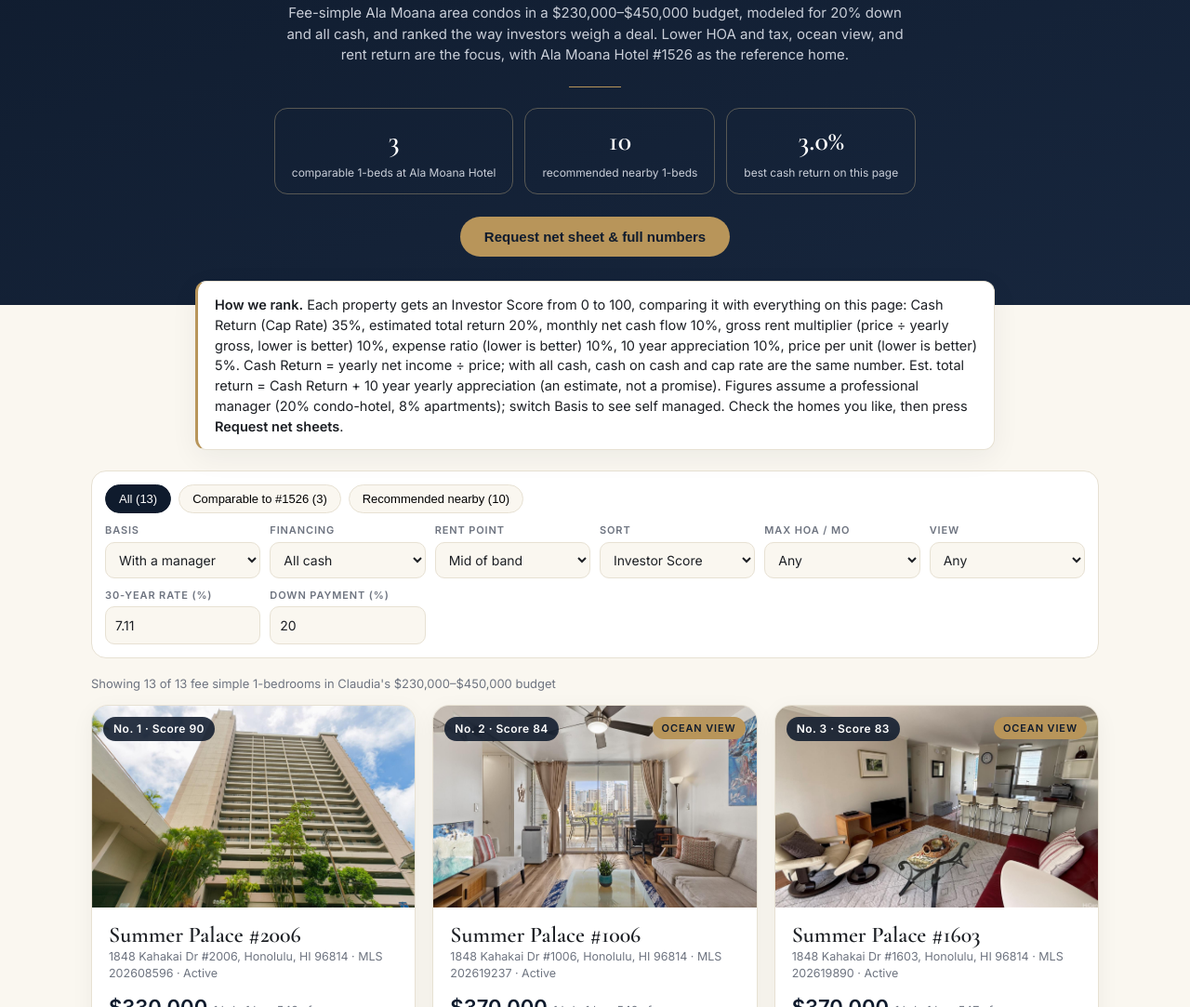
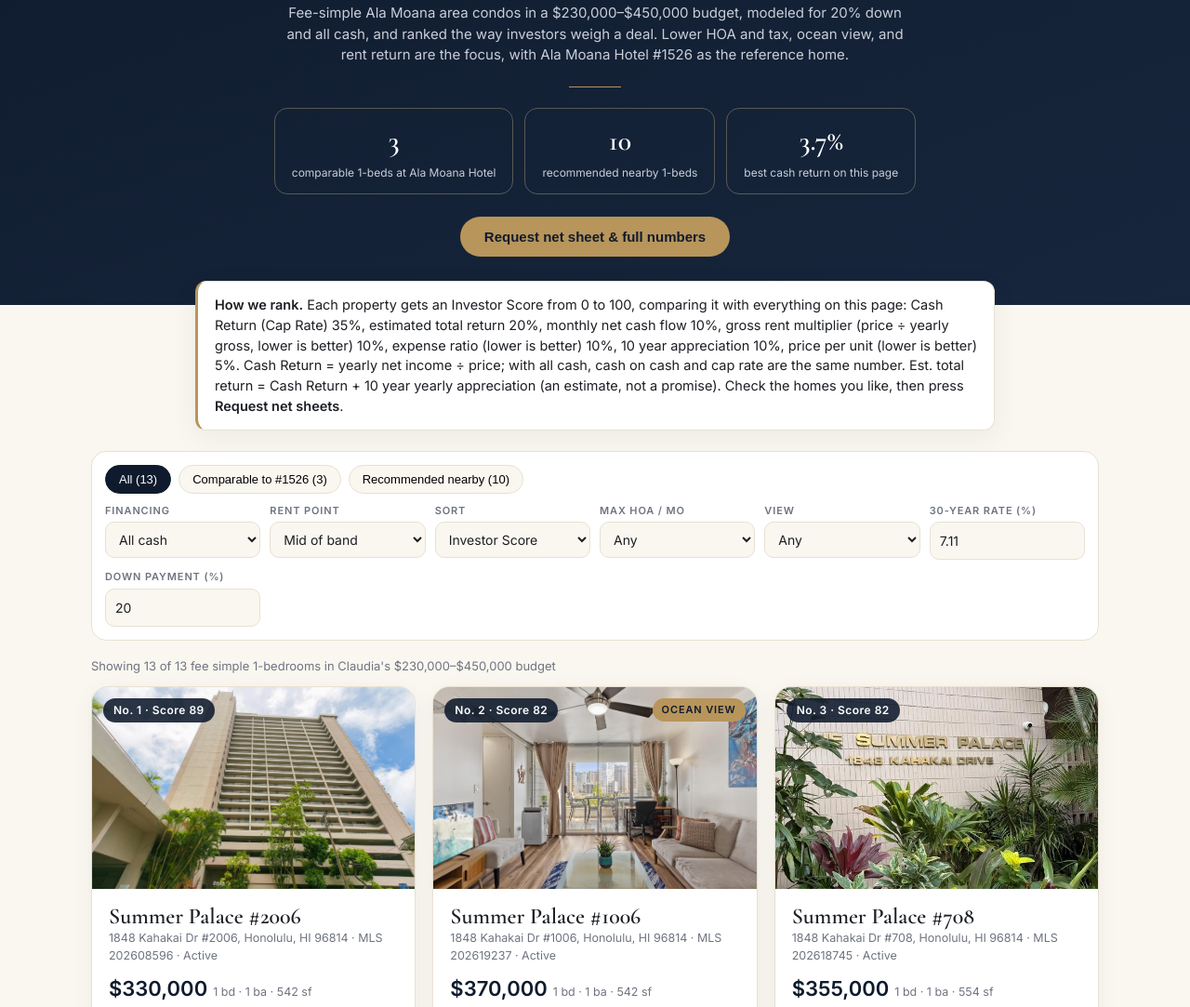
Before and after one commit to CaiZhangHawaiiRealtor/claudia-defazio, a plain HTML site: page index.html in a window 1280 px wide. Shown: the part 220-1303 px from the top of the page at 93% size. Drawn offline with nearby package versions, Linux system fonts and the light colour scheme.

Commit message:
Remove management fees from the shortlist math.
Drop the Basis toggle, management-fee lines, and related copy, and rank every home with no management fee while keeping vacancy, insurance, HOA, tax, and financing assumptions.

Co-authored-by: CaiZhangHawaiiRealtor <CaiZhangHawaiiRealtor@users.noreply.github.com>

```diff
--- a/index.html
+++ b/index.html
@@ -108,15 +108,9 @@ body.sheet-open .bar{visibility:hidden;pointer-events:none}
   <button class="cta" type="button" onclick="openSheet(true)">Request net sheet &amp; full numbers</button>
 </header>
 <div class="wrap">
-  <div class="note"><b>How we rank.</b> Each property gets an Investor Score from 0 to 100, comparing it with everything on this page: Cash Return (Cap Rate) 35%, estimated total return 20%, monthly net cash flow 10%, gross rent multiplier (price ÷ yearly gross, lower is better) 10%, expense ratio (lower is better) 10%, 10 year appreciation 10%, price per unit (lower is better) 5%. Cash Return = yearly net income ÷ price; with all cash, cash on cash and cap rate are the same number. Est. total return = Cash Return + 10 year yearly appreciation (an estimate, not a promise). Figures assume a professional manager (20% condo-hotel, 8% apartments); switch Basis to see self managed. Check the homes you like, then press <b>Request net sheets</b>.</div>
+  <div class="note"><b>How we rank.</b> Each property gets an Investor Score from 0 to 100, comparing it with everything on this page: Cash Return (Cap Rate) 35%, estimated total return 20%, monthly net cash flow 10%, gross rent multiplier (price ÷ yearly gross, lower is better) 10%, expense ratio (lower is better) 10%, 10 year appreciation 10%, price per unit (lower is better) 5%. Cash Return = yearly net income ÷ price; with all cash, cash on cash and cap rate are the same number. Est. total return = Cash Return + 10 year yearly appreciation (an estimate, not a promise). Check the homes you like, then press <b>Request net sheets</b>.</div>
   <div class="filters">
     <div class="chips" id="chips"></div>
-    <div><label>Basis</label>
-      <select id="fBasis">
-        <option value="m">With a manager</option>
-        <option value="s">Self managed</option>
-      </select>
-    </div>
     <div><label>Financing</label>
       <select id="fFin">
         <option value="cash">All cash</option>
@@ -232,12 +226,12 @@ body.sheet-open .bar{visibility:hidden;pointer-events:none}
     <h3>What the numbers include</h3>
     <ul>
       <li>Income is an estimated long-term rent from the Oct 28, 2026 HiCentral Matrix 96814 1-bed lease pull, using a building or size band stated on each card and in Full numbers.</li>
-      <li>Costs taken out: vacancy 5% (assumption); HOA; property tax as shown on the listing source; HO-6 insurance of $45 per month (assumption, from a published Hawaii condo average of $540 per year as of Sep 30, 2026 on insurancequotes.com); and a professional manager of 20% of collected rent for condo-hotel units or 8% for regular apartments, or none when Basis is self managed.</li>
+      <li>Costs taken out: vacancy 5% (assumption); HOA; property tax as shown on the listing source; and HO-6 insurance of $45 per month (assumption, from a published Hawaii condo average of $540 per year as of Sep 30, 2026 on insurancequotes.com).</li>
       <li>Closing costs, reserves, special assessments, utilities not included in HOA, and furniture replacement are not in the cash-in or expense figures.</li>
       <li>Cash Return (Cap Rate) = yearly net income ÷ price. With all cash there is no loan, so cash-on-cash and cap rate are one number. Closing costs are not in it. For the down-payment view, monthly cash flow is after principal and interest at the rate in Filters, and cash-on-cash is annual cash flow ÷ the down payment. The default rate is the Freddie Mac 30-year fixed average of 7.11% as of Nov 12, 2026 (PMMS).</li>
       <li>10-year appreciation uses sold data where it could be sourced, and is otherwise labeled as an assumption. Ala Moana Hotel 1-beds: about 2.8% per year from a thin same-plan sample (#2226 sold $310,000 on Jun 30, 2016; 2026 Matrix solds #907 at $375,000 and #1207 at $445,000). Kapiolani Manor 1-beds: about −1.9% per year from a thin public sample (#909 sold $320,000 on Mar 11, 2016; 2026 public 1-bed solds around $240,000–$270,000). Summer Palace and Atkinson Plaza: about 2.5% per year from the Honolulu County condo median of $390,000 in 2016 (Hawaii DBEDT Data Book) versus the Oahu condo median of $499,000 in October 2026 (Honolulu Board of REALTORS Monthly Statistical Report). A building median for 2016 versus 2026 was not in the HiCentral pull, which only went back to October 2024 for hotel solds. Past appreciation does not predict future prices.</li>
       <li>*Est. total return = Cash Return + 10-year yearly appreciation. It is an estimate for comparing properties, not a forecast or a promise.</li>
-      <li>Investor Score: each metric is ranked against the other properties on this page (0 = weakest, 100 = strongest) and weighted: Cash Return 35, est. total return 20, monthly net cash flow 10 (using the down payment and rate in Filters), gross rent multiplier 10 (lower better), expense ratio 10 (lower better, includes the manager; yearly operating expenses ÷ yearly gross rent; vacancy is applied separately in net income), 10-year appreciation 10, price per unit 5 (lower better; each listing is one home). The self-managed view has its own score.</li>
+      <li>Investor Score: each metric is ranked against the other properties on this page (0 = weakest, 100 = strongest) and weighted: Cash Return 35, est. total return 20, monthly net cash flow 10 (using the down payment and rate in Filters), gross rent multiplier 10 (lower better), expense ratio 10 (lower better; yearly operating expenses ÷ yearly gross rent; vacancy is applied separately in net income), 10-year appreciation 10, price per unit 5 (lower better; each listing is one home).</li>
       <li>Not included: furnishing or renovation, special assessments, depreciation or tax benefits. This is not tax, legal, or lender advice, and it is not a guarantee of income, expenses, or future value.</li>
     </ul>
     <h3>Which listings are here</h3>
@@ -289,14 +283,13 @@ function pmt(loan, annual){
 function pickRent(x, band){ return band==="low"?x.rentLow:band==="high"?x.rentHigh:x.rentMid; }
 function parseRate(){ const n=Number($("fRate").value); return Number.isFinite(n)&&n>=0&&n<30?n:DEFAULT_RATE; }
 function parseDown(){ const n=Number($("fDown").value); if(!Number.isFinite(n)) return 0.2; return n>1?Math.min(n,100)/100:Math.min(Math.max(n,0),1); }
-function analyze(x, rate, downPct, band, managed){
+function analyze(x, rate, downPct, band){
   const rent=pickRent(x,band);
   const down=x.price*Math.min(Math.max(downPct,0),1);
   const loan=x.price-down;
   const pi=pmt(loan, rate/100);
-  const mgmtRate=managed?(x.hotel?0.2:0.08):0;
-  const gpi=rent*12, egi=gpi*(1-VAC), mgmt=egi*mgmtRate;
-  const opex=(x.hoa+x.tax+INS)*12+mgmt;
+  const gpi=rent*12, egi=gpi*(1-VAC);
+  const opex=(x.hoa+x.tax+INS)*12;
   const noi=egi-opex;
   const cap=x.price>0?noi/x.price:0;
   const cfMo=noi/12-pi;
@@ -304,8 +297,8 @@ function analyze(x, rate, downPct, band, managed){
   const grm=gpi>0?x.price/gpi:0;
   const exp=gpi>0?opex/gpi:0;
   const tot=cap+x.appr;
-  const carry=pi+x.hoa+x.tax+INS+mgmt/12;
-  return {rent,down,loan,pi,mgmtMo:mgmt/12,gpi,egi,opex,noi,cap,cfMo,coc,grm,exp,tot,carry};
+  const carry=pi+x.hoa+x.tax+INS;
+  return {rent,down,loan,pi,gpi,egi,opex,noi,cap,cfMo,coc,grm,exp,tot,carry};
 }
 function norm(vals, invert, v){
   const lo=Math.min(...vals), hi=Math.max(...vals);
@@ -313,8 +306,8 @@ function norm(vals, invert, v){
   const n=(v-lo)/(hi-lo);
   return invert?1-n:n;
 }
-function scoreAll(rate, downPct, band, managed){
-  const raw=D.map(x=>({x,m:analyze(x,rate,downPct,band,managed)}));
+function scoreAll(rate, downPct, band){
+  const raw=D.map(x=>({x,m:analyze(x,rate,downPct,band)}));
   const caps=raw.map(r=>r.m.cap), tots=raw.map(r=>r.m.tot), cfs=raw.map(r=>r.m.cfMo);
   const grms=raw.map(r=>r.m.grm), exps=raw.map(r=>r.m.exp), apprs=D.map(x=>x.appr), prices=D.map(x=>x.price);
   const out={};
@@ -391,7 +384,6 @@ function card(x, M, rank, cash, downPct){
       </div>
       <div class="mini">
         <span>Gross ${money(m.gpi)}/yr · Est. rent ${money(m.rent)}/mo <span class="tag${x.hotel?" m":""}">${x.hotel?"Area rent comps":"Building lease comps"}</span></span>
-        <span>${$("fBasis").value==="s"?"Self managed":"With manager"}</span>
         <span>Fee simple · ${tagFor(x)}</span>
       </div>
       <label class="pick"><input type="checkbox" data-mls="${x.mls}" ${sel.has(x.mls)?"checked":""}> Request net sheet for this home</label>
@@ -404,11 +396,11 @@ function card(x, M, rank, cash, downPct){
 }
 
 function render(){
-  const rate=parseRate(), downPct=parseDown(), band=$("fRent").value, managed=$("fBasis").value==="m";
+  const rate=parseRate(), downPct=parseDown(), band=$("fRent").value;
   const cash=$("fFin").value==="cash", so=$("fSort").value, hoa=+$("fHoa").value, ocean=$("fView").value==="ocean";
   const loanOpt=$("fFin").querySelector('option[value="loan"]');
   if(loanOpt) loanOpt.textContent=Math.round(downPct*100)+"% down";
-  const M=scoreAll(rate, downPct, band, managed);
+  const M=scoreAll(rate, downPct, band);
   let L=D.filter(x=>(catOn==="all"||x.section===catOn)&&x.hoa<=hoa&&(!ocean||x.ocean));
   L=sortList(L,M,so);
   const best=Math.max(...D.map(x=>M[x.mls].cap));
@@ -438,7 +430,7 @@ function render(){
     </tr>`;
   }).join("");
   $("compare").innerHTML=`<table><thead><tr>${head.map(h=>`<th>${h}</th>`).join("")}</tr></thead><tbody>${rows}</tbody></table>`;
-  window._M=M; window._inputs={rate,downPct,band,managed,cash};
+  window._M=M; window._inputs={rate,downPct,band,cash};
 }
 
 $("grid").addEventListener("change", e=>{
@@ -532,7 +524,6 @@ function openNums(mls){
         <tr><td>HOA / mo</td><td class="amt">${money(x.hoa)}</td></tr>
         <tr><td>Property tax / mo</td><td class="amt">${money(x.tax)}</td></tr>
         <tr><td>Insurance / mo (assumption)</td><td class="amt">${money(INS)}</td></tr>
-        <tr><td>Management / mo</td><td class="amt">${money(m.mgmtMo)}</td></tr>
         <tr><td>Total monthly cost (before vacancy)</td><td class="amt">${money(m.carry)}</td></tr>
         <tr><td>Estimated rent / mo</td><td class="amt">${money(m.rent)}</td></tr>
         <tr><td>Vacancy allowance (5% of rent)</td><td class="amt">${money(m.rent*VAC)}</td></tr>
@@ -542,7 +533,7 @@ function openNums(mls){
     </table>
     </div><div>
     <h4>All cash</h4>
-    <p class="fine">Cash in is the asking price only. Closing costs are not included. Yearly net income is after vacancy, HOA, tax, insurance, and management.</p>
+    <p class="fine">Cash in is the asking price only. Closing costs are not included. Yearly net income is after vacancy, HOA, tax, and insurance.</p>
     <table>
       <thead><tr><th>Item</th><th>Amount</th></tr></thead>
       <tbody>
```
